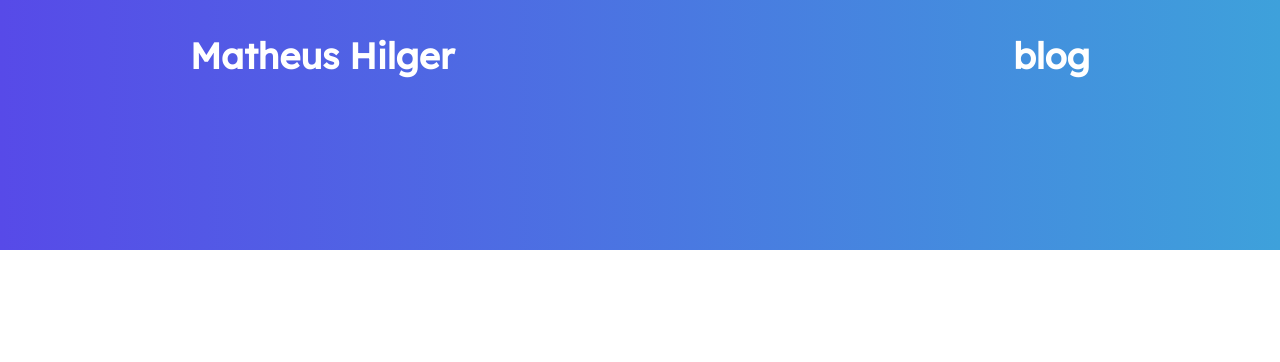
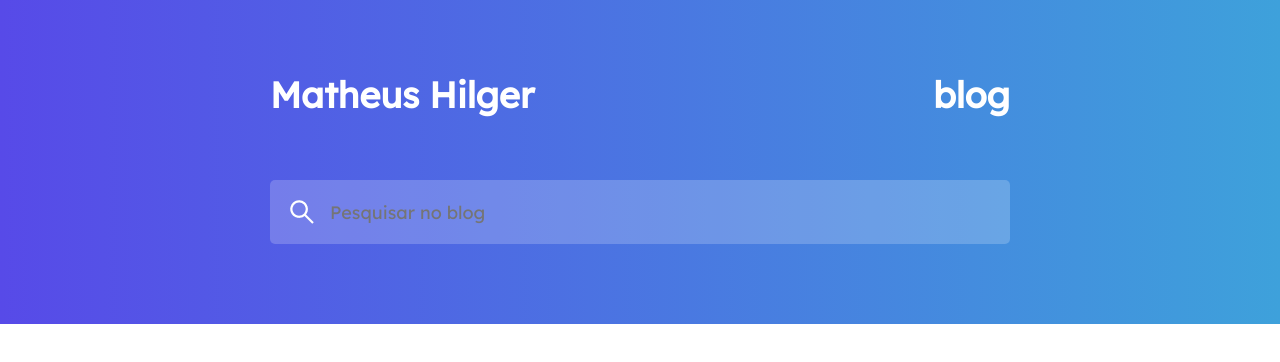
Before and after one commit to Hilger16/codelandia-desafio1, a plain HTML site: page index.html in a window 1280 px wide. Drawn offline with Linux system fonts and the light colour scheme.

Commit message:
Create main-search component

```diff
--- a/css/main-header.css
+++ b/css/main-header.css
@@ -1,5 +1,5 @@
 .main-header {
     background: var(--linear);
-    height: 250px;
     width: 100%;
+    padding: 80px 270px;
 }
--- /dev/null
+++ b/css/main-search.css
@@ -0,0 +1,15 @@
+.main-search {
+    display: flex;
+    background: rgba(255, 255, 255, 0.2);
+    border-radius: 5px;
+    padding: 20px;
+}
+
+.main-search .search {
+    background: transparent;
+    border: transparent;
+    font-size: 18px;
+    margin-left: 1rem;
+    width: 100%;
+    color: var(--white);
+}
--- a/css/main-title.css
+++ b/css/main-title.css
@@ -3,8 +3,7 @@
     align-items: center;
     justify-content: space-between;
     max-width: 900px;
-    margin: 0 auto;
-    padding-top: 41px;
+    padding-bottom: 70px;
     color: var(--white);
     font-weight: 400;
     font-size: 24px;
--- a/index.html
+++ b/index.html
@@ -16,6 +16,7 @@
     <link rel="stylesheet" href="./css/variables.css">
     <link rel="stylesheet" href="./css/main-header.css">
     <link rel="stylesheet" href="./css/main-title.css">
+    <link rel="stylesheet" href="./css/main-search.css">
 </head>
 
 <body>
@@ -24,7 +25,10 @@
             <h2>Matheus Hilger</h2>
             <h2>blog</h2>
         </div>
-
+        <div class="main-search">
+            <img src="./img/search.png" alt="Icon from Search">
+            <input type="search" name="search" placeholder="Pesquisar no blog" class="search">
+        </div>
     </header>
     <main></main>
 
```
